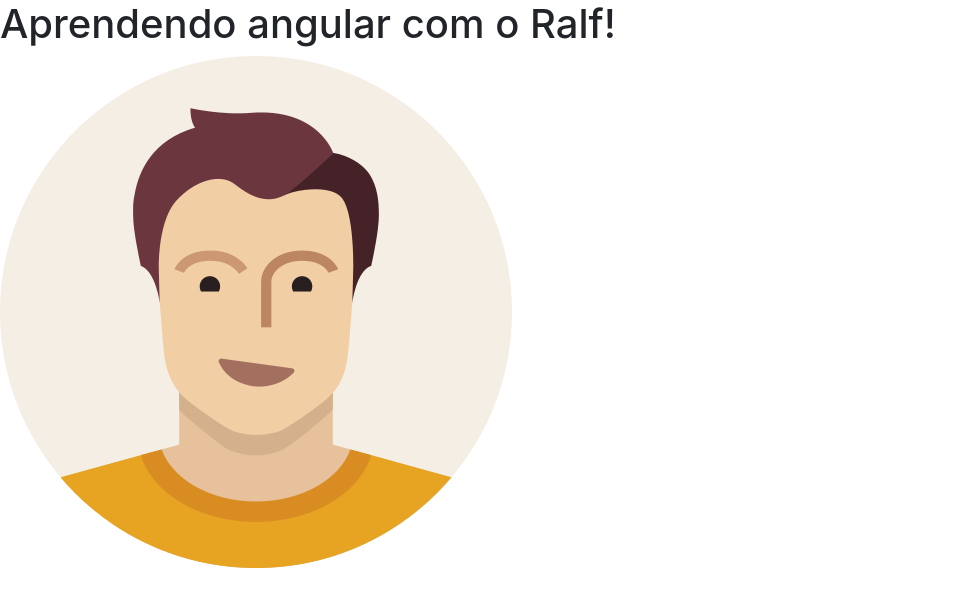
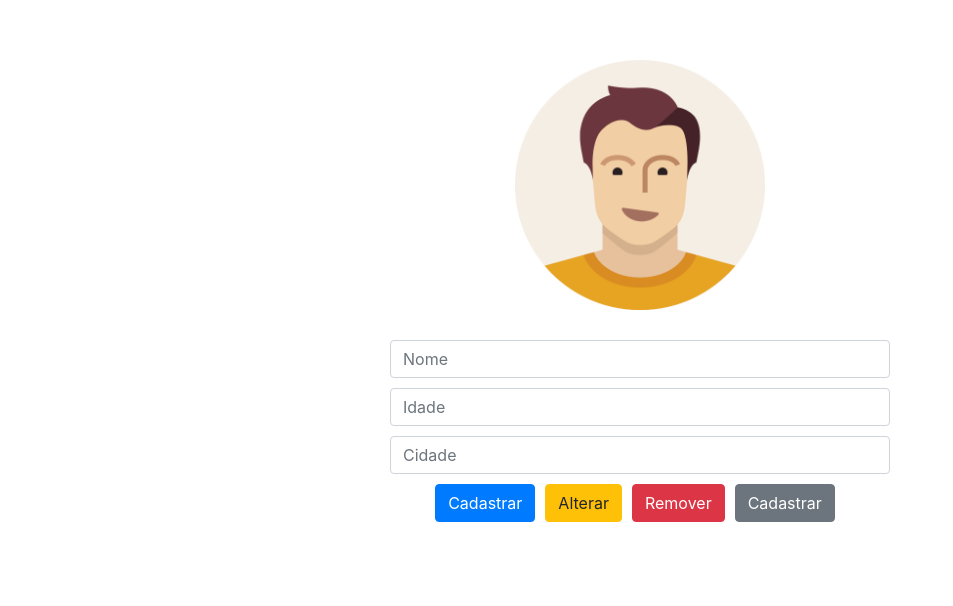
Before and after one commit to Thiago11112000/Spring-boot-e-angular, an Angular app in the folder api-front/: page / in a window 1280 px wide. Shown: the top 606 px of the page, without its empty margins (0-953 px from the left). Built offline with nearby package versions, Linux system fonts and the light colour scheme.

Commit message:
Formulário

```diff
--- a/api-front/src/app/principal/principal.component.css
+++ b/api-front/src/app/principal/principal.component.css
@@ -0,0 +1,18 @@
+img{
+  width: 250px;
+  margin: 30px;
+}
+
+form{
+  width:500px;
+  margin: 30px auto;
+  text-align: center;
+}
+
+input{
+   margin-bottom: 10px ;
+}
+
+input[type="button"]{
+  margin-right: 10px;
+}
--- a/api-front/src/app/principal/principal.component.html
+++ b/api-front/src/app/principal/principal.component.html
@@ -1,2 +1,15 @@
-<h1>Aprendendo angular com o Ralf!</h1>
-<img src="assets/cliente.png" alt="cliente">
+<form>
+  <img src="assets/cliente.png" alt="cliente">
+  <input type="text"   placeholder="Nome" class="form-control">
+  <input type="number" placeholder="Idade" class="form-control">
+  <input type = "text"  placeholder="Cidade" class="form-control">
+
+
+  <input type="button" value="Cadastrar" class="btn btn-primary">
+  <input type="button" value="Alterar" class="btn btn-warning">
+  <input type = "button" value="Remover" class="btn btn-danger ">
+  <input type="button" value="Cadastrar" class= "btn btn-secondary">
+
+
+
+</form>
```
